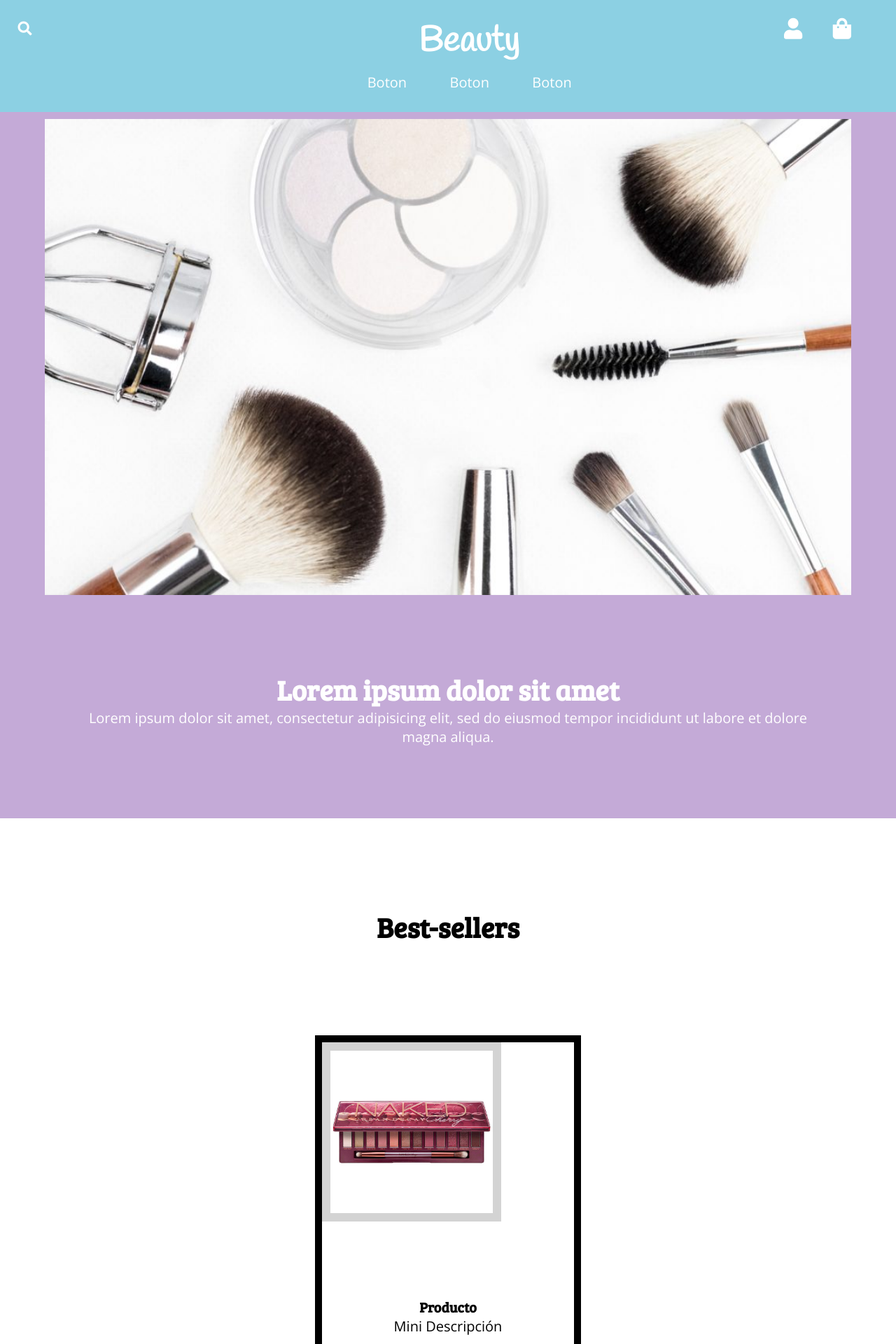
After one commit to jessica-galvan/E-Commerce, a PHP site: page /index.php in a window 1280 px wide. The commit adds this page. Shown: the top 1920 px of the page at 70% size. Run offline with PHP 8.4, Linux system fonts and the light colour scheme; some libraries are stand-ins or nearby versions.

Commit message:
Traspaso a php
Cree el index.php, la carpeta includes y los includes de header y footer. Además separe en el css lo general (header, footer) de lo especifico de index.

```diff
--- /dev/null
+++ b/css/index.css
@@ -0,0 +1,174 @@
+/* Este CSS es para el contenido dentro del index. No incluye Header y Footer.*/
+
+/*MAIN*/
+.main-container{
+  margin-top: 8vh;
+}
+
+.main-photo {
+    background: #C4AAD7; /*Violet*/
+}
+
+.banner img {
+  width: 100%;
+}
+
+.Bestsellers h2 {
+  font-size: 1.8em;
+}
+
+.main-container .text {
+  padding: 8vw;
+  text-align: center;
+}
+
+/*PRODUCTS*/
+
+.products {
+  display: flex;
+  flex-wrap: wrap;
+  justify-content: center;
+}
+
+.products .Bestsellers h2 {
+    text-align: center;
+  font-family: 'Bree Serif', serif;
+  color: black;
+  background: white;
+  padding: 10vw;
+  width: 100vw;
+}
+
+/*PRODUCT*/
+.product {
+  background: white;
+  width: 100vw:
+  padding: 5vw;
+
+}
+
+.product .images img {
+  width: 50vw;
+  max-height:
+  border: solid, lightgrey, 1vw;
+}
+
+.product .text h3 {
+  font-family: 'Bree Serif', serif;
+  color: black;
+}
+
+.product .text p {
+  color: black;
+}
+
+.add-bag {
+  padding: 2vw;
+  margin-top: 2vh;
+  background: #8CD0E3; /*Lightblue*/
+  border: none;
+  text-transform: uppercase;
+  font-family: 'Bree Serif', serif;
+  text-align: center;
+}
+
+/*Shop More*/
+.more {
+  width: 100vw;
+  margin: 5vh auto;
+  display: flex;
+  align-self: center;
+
+}
+
+.shop-more {
+  padding: 2vw;
+  margin-top: 2vh;
+  background: #F7EB61; /*Yellow*/
+  border: none;
+  text-transform: uppercase;
+  font-family: 'Bree Serif', serif;
+  margin: auto;
+  color: black;
+}
+
+@media (min-width: 768px) { /*TABLET*/
+
+}
+
+@media (min-width: 1024px) { /*DESKTOP*/
+  /*MAIN CONTENT*/
+  .main-photo {
+    margin-top:  160px;
+    padding-top: 10px;
+    display: flex;
+    flex-wrap: wrap;
+    justify-content: center;
+  }
+
+  .main-photo img {
+    width: 90vw;
+  }
+
+  /*PRODUCTS*/
+  .products {
+    /* display: flex; */
+    /* flex-wrap: wrap; */
+    /* flex-direction: row; */
+    justify-content: center;
+  }
+
+  .Bestsellers h2 {
+    text-align: center;
+    font-size: 2em;
+    font-family: 'Bree Serif', serif;
+    color: black;
+    background: white;
+    /* padding: 50px; */
+    width: 100%;
+  }
+  .product-list {
+    width: 100%;
+    display: flex;
+    flex-wrap: wrap;
+    flex-direction: row;
+
+  }
+  /*PRODUCT*/
+  .product {
+    border: solid 10px black;
+    background: white;
+    width: 30%:
+    padding: 5vw;
+    display: flex;
+    flex-wrap: wrap;
+    flex-direction: column;
+  }
+
+  .product .images img {
+    width: 20vw;
+    margin: auto;
+    border: solid, lightgrey, 1vw;
+  }
+
+  .product .text h3 {
+    font-family: 'Bree Serif', serif;
+    color: black;
+  }
+
+  .product .text p {
+    color: black;
+  }
+
+  .add-bag {
+    padding: 2vw;
+    margin-top: 2vh;
+    background: #8CD0E3; /*Lightblue*/
+    border: none;
+    text-transform: uppercase;
+    font-family: 'Bree Serif', serif;
+    text-align: center;
+  }
+
+
+}
--- a/css/master.css
+++ b/css/master.css
@@ -1,10 +1,11 @@
+/*Este CSS es para lo más importante, que se repite en todos lados. Serian header, footer y algunas cosas más.*/
+
 * {
   font-family: 'Open Sans', sans-serif;
   color: white;
   padding: 0;
   margin: 0;
   box-sizing: border-box;
-  /* overflow: hidden; */
 }
 
 h1 {
@@ -104,98 +105,7 @@ nav h3 {
 }
 
 
-/*MAIN*/
-.main-container{
-  margin-top: 8vh;
-}
 
-.main-photo {
-    background: #C4AAD7; /*Violet*/
-
-}
-
-.banner img {
-  width: 100%;
-}
-
-.Bestsellers h2 {
-  font-size: 1.8em;
-}
-
-.main-container .text {
-  padding: 8vw;
-  text-align: center;
-}
-
-/*PRODUCTS*/
-
-.products {
-  display: flex;
-  flex-wrap: wrap;
-  justify-content: center;
-}
-
-.products .Bestsellers h2 {
-    text-align: center;
-  font-family: 'Bree Serif', serif;
-  color: black;
-  background: white;
-  padding: 10vw;
-  width: 100vw;
-}
-
-/*PRODUCT*/
-.product {
-  background: white;
-  width: 100vw:
-  padding: 5vw;
-
-}
-
-.product .images img {
-  width: 50vw;
-  max-height:
-  border: solid, lightgrey, 1vw;
-}
-
-.product .text h3 {
-  font-family: 'Bree Serif', serif;
-  color: black;
-}
-
-.product .text p {
-  color: black;
-}
-
-.add-bag {
-  padding: 2vw;
-  margin-top: 2vh;
-  background: #8CD0E3; /*Lightblue*/
-  border: none;
-  text-transform: uppercase;
-  font-family: 'Bree Serif', serif;
-  text-align: center;
-}
-
-/*Shop More*/
-.more {
-  width: 100vw;
-  margin: 5vh auto;
-  display: flex;
-  align-self: center;
-
-}
-
-.shop-more {
-  padding: 2vw;
-  margin-top: 2vh;
-  background: #F7EB61; /*Yellow*/
-  border: none;
-  text-transform: uppercase;
-  font-family: 'Bree Serif', serif;
-  margin: auto;
-  color: black;
-}
 
 @media (min-width: 768px) { /*TABLET*/
   /*MENU MOBILE*/
--- /dev/null
+++ b/includes/footer.php
@@ -0,0 +1,41 @@
+<!--FOOTER-->
+<footer class="footer-info">
+  <!--MOBILE-TABLET VERSION-->
+  <section class="links-mobile">
+    <article class="footer-info-mobile">
+      <h3>SOCIAL MEDIA</h3>
+      <h3>+</h3>
+    </article>
+
+    <article class="footer-info-mobile">
+      <h3>FAQ</h3>
+    </article>
+
+    <div class="copyright">
+      <p>Copyright 2019</p>
+    </div>
+  </section>
+  <!--END MOBILE-TABLET VERSION-->
+
+  <!--DESKTOP VERSION-->
+  <section class="links-desktop">
+    <article class="footer-info-desktop">
+      <h3>SOCIAL MEDIA</h3>
+      <div class="social-links-desktop">
+        <!--Facebook-->
+        <a href="#"><i class="fab fa-facebook-f"></i></a>
+        <!--Instagram-->
+        <a href="#"><i class="fab fa-instagram"></i></a>
+        <!--Youtube-->
+        <a href="#"><i class="fab fa-youtube"></i></a>
+        <!--Twitter-->
+        <a href="#"><i class="fab fa-twitter"></i></a>
+      </div>
+    </article>
+
+    <div class="copyright">
+      <p>Copyright 2019</p>
+    </div>
+  </section>
+  <!--END DESKTOP VERSION-->
+</footer>
--- /dev/null
+++ b/includes/header.php
@@ -0,0 +1,36 @@
+<!--MENU-->
+<header>
+  <!--Menu Mobile-->
+  <nav class="menu-mobile">
+    <a href="#"><i id="bars" class="fas fa-bars"></i></a>
+
+    <h3>Beauty</h3>
+
+    <div class="icons">
+      <a href="#"><i id="user-icon" class="fas fa-user"></i></a>
+      <a href="#"><i id="bag-icon"class="fas fa-shopping-bag"></i></a>
+    </div>
+  </nav>
+
+  <!--Menu Desktop-->
+  <nav class="menu-desktop">
+    <!--Primera Linea de Menu-->
+    <div class="menu-top">
+      <button class="search-button"type="button" name="button"><i class="fas fa-search"></i></button>
+
+      <h3 class="menu-title">Beauty</h3>
+
+      <div class="icons">
+        <a href="#"><i id="user-icon" class="fas fa-user"></i></a>
+        <a href="#"><i id="bag-icon"class="fas fa-shopping-bag"></i></a>
+      </div>
+    </div>
+
+    <!--Segunda Linea de Menu-->
+    <div class="menu-bottom">
+      <button class="menu-button" type="button" name="button">Boton</button>
+      <button class="menu-button" type="button" name="button">Boton</button>
+      <button class="menu-button" type="button" name="button">Boton</button>
+    </div>
+  </nav>
+</header>
--- /dev/null
+++ b/index.php
@@ -0,0 +1,103 @@
+<!DOCTYPE html>
+<html>
+  <head>
+    <!--Meta TAGS-->
+    <meta charset="utf-8">
+    <meta name="viewport" content="width=device-width, initial-scale=1.0">
+
+    <!--Links-->
+    <link rel="stylesheet" href="https://use.fontawesome.com/releases/v5.8.1/css/all.css" integrity="sha384-50oBUHEmvpQ+1lW4y57PTFmhCaXp0ML5d60M1M7uH2+nqUivzIebhndOJK28anvf" crossorigin="anonymous">
+    <link href="https://fonts.googleapis.com/css?family=Bree+Serif|Handlee|Open+Sans" rel="stylesheet">
+
+    <!--CSS-->
+    <link rel="stylesheet" href="css/master.css">
+    <link rel="stylesheet" href="/css/index.css">
+
+
+    <title>Beauty</title>
+  </head>
+
+  <body>
+    <div class="body-container">
+      <!--HEADER-->
+      <?php
+        include_once("includes/header.php");
+       ?>
+
+      <!--Main Cointainer-->
+      <main class="main-container">
+        <section class="main-photo">
+          <div class="banner">
+            <img src="img/banner-example.jpg" alt="Banner de Make Up">
+          </div>
+          <div class="text">
+            <h1>Lorem ipsum dolor sit amet</h1>
+            <p>Lorem ipsum dolor sit amet, consectetur adipisicing elit, sed do eiusmod tempor incididunt ut labore et dolore magna aliqua. </p>
+          </div>
+        </section>
+
+        <!--PRODUCTOS-->
+        <section class="products">
+          <!--Titulo Best-sellers-->
+          <div class="Bestsellers">
+            <h2>Best-sellers</h2>
+          </div>
+
+          <!--Producto 1-->
+          <div class="products-list">
+            <article class="product">
+              <div class="images">
+                <img src="img/producto-2-sombras.jpg" alt="Sombras">
+              </div>
+              <div class="text">
+                <h3>Producto</h3>
+                <p>Mini Descripción</p>
+                <br>
+                <p>Precio</p>
+                <button class="add-bag" type="button" name="button">Comprar</button>
+              </div>
+            </article>
+
+            <!--Producto 2-->
+            <article class="product">
+              <div class="images">
+                <img src="img/producto-3-blush.jpg" alt="Blush">
+              </div>
+              <div class="text">
+                <h3>Producto</h3>
+                <p>Mini Descripción</p>
+                <br>
+                <p>Precio</p>
+                <button class="add-bag" type="button" name="button">Comprar</button>
+              </div>
+            </article>
+
+            <!--Producto 3-->
+            <article class="product">
+              <div class="images">
+                <img src="img/producto-4.jpg" alt="Algo">
+              </div>
+              <div class="text">
+                <h3>Producto</h3>
+                <p>Mini Descripción</p>
+                <br>
+                <p>Precio</p>
+                <button class="add-bag" type="button" name="button">Comprar</button>
+              </div>
+            </article>
+          </div>
+
+          <!--VER MÁS-->
+          <div class="more">
+            <button class="shop-more" type="button" name="button">Ver más</button>
+          </div>
+        </section>
+      </main>
+
+      <!--FOOTER-->
+      <?php
+      include_once("includes/footer.php");
+      ?>
+    </div>
+  </body>
+</html>
```
